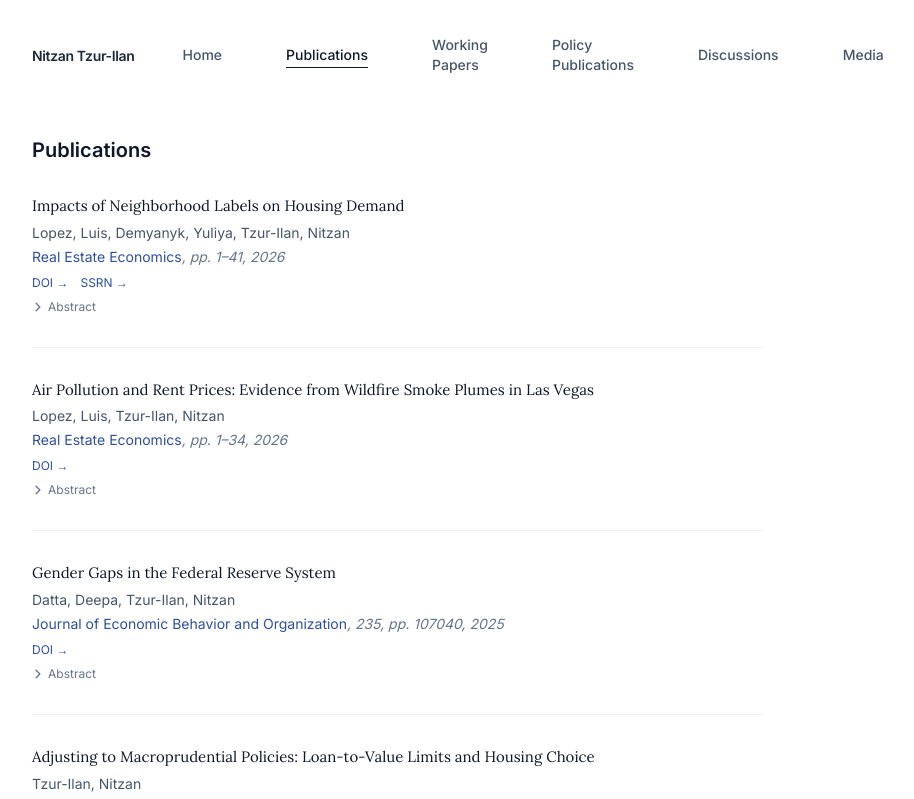
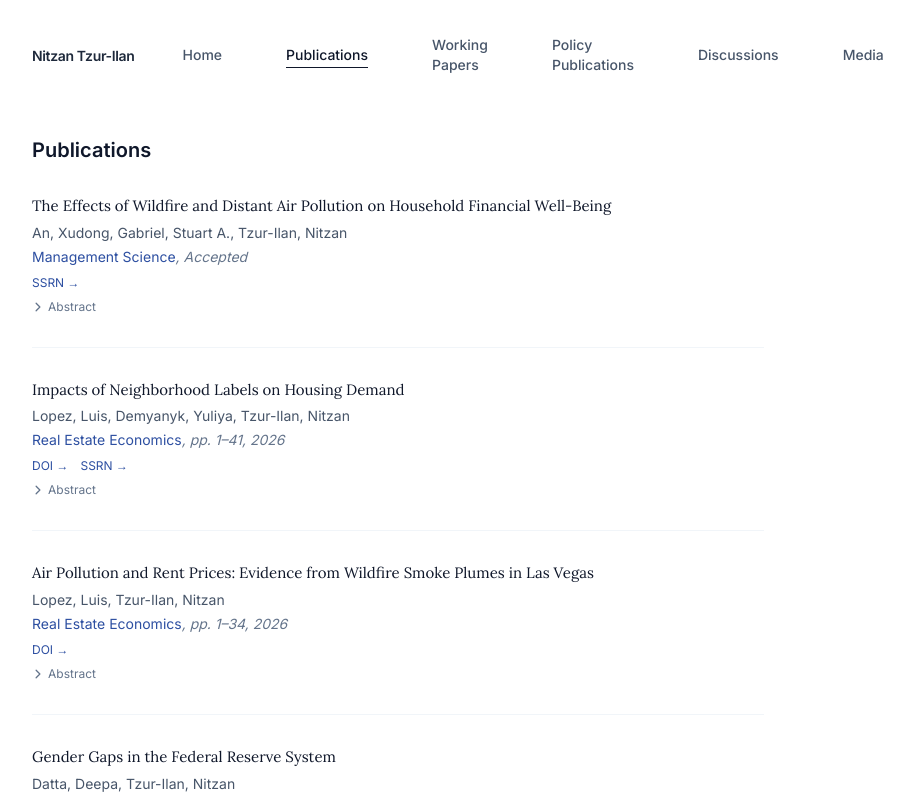
Before and after one commit to nitzantzur/website, a React (Vite) app: page /publications in a window 1280 px wide. Shown: the top 799 px of the page, without its empty margins (242-1156 px from the left). Built offline with nearby package versions, Linux system fonts and the light colour scheme.

Commit message:
Update wildfire paper acceptance at Management Science

```diff
--- a/src/content/publications.json
+++ b/src/content/publications.json
@@ -1,4 +1,24 @@
 [
+  {
+    "id": "wildfires-air-pollution-household-finance",
+    "title": "The Effects of Wildfire and Distant Air Pollution on Household Financial Well-Being",
+    "authors": [
+      "An, Xudong",
+      "Gabriel, Stuart A.",
+      "Tzur-Ilan, Nitzan"
+    ],
+    "journal": "Management Science",
+    "year": 2026,
+    "status": "accepted",
+    "ssrn": "https://papers.ssrn.com/sol3/papers.cfm?abstract_id=4353113",
+    "abstract": "This paper links granular wildfire burn, smoke plume, air pollution, and credit bureau data to study how extreme wildfires and distant air pollution affect household financial health. We find that households exposed to wildfire smoke—even hundreds of miles from the fire—experience significant increases in credit card delinquency and declines in credit scores. Effects are concentrated among lower-income households and in areas with higher pollution sensitivity. The results highlight wildfire smoke as an important channel through which climate risk transmits to household financial distress.",
+    "tags": [
+      "household finance",
+      "environmental economics",
+      "wildfires",
+      "air pollution"
+    ]
+  },
   {
     "id": "neighborhood-labels-housing-demand-2026",
     "title": "Impacts of Neighborhood Labels on Housing Demand",
--- a/src/content/working-papers.json
+++ b/src/content/working-papers.json
@@ -1,16 +1,4 @@
 [
-  {
-    "id": "wildfires-air-pollution-household-finance",
-    "title": "The Effects of Wildfire and Distant Air Pollution on Household Financial Well-Being",
-    "coauthors": ["An, Xudong", "Gabriel, Stuart A."],
-    "date": "2024-01",
-    "abstract": "This paper links granular wildfire burn, smoke plume, air pollution, and credit bureau data to study how extreme wildfires and distant air pollution affect household financial health. We find that households exposed to wildfire smoke—even hundreds of miles from the fire—experience significant increases in credit card delinquency and declines in credit scores. Effects are concentrated among lower-income households and in areas with higher pollution sensitivity. The results highlight wildfire smoke as an important channel through which climate risk transmits to household financial distress.",
-    "ssrn": "https://papers.ssrn.com/sol3/papers.cfm?abstract_id=4353113",
-    "pdf": "",
-    "status": "revise-resubmit",
-    "journal": "Management Science",
-    "tags": ["household finance", "environmental economics", "wildfires", "air pollution"]
-  },
   {
     "id": "automated-underwriting-credit-house-prices",
     "title": "Credit and House Price Effects of Automated Underwriting Adoption",
--- a/src/pages/Publications.tsx
+++ b/src/pages/Publications.tsx
@@ -31,7 +31,7 @@ export default function Publications() {
               </p>
               <p className="text-sm text-slate-500 italic mb-2">
                 <span className="text-brand-600 not-italic">{pub.journal}</span>
-                {formatCitationRest({
+                {pub.status === 'accepted' ? ', Accepted' : formatCitationRest({
                   year: pub.year,
                   volume: pub.volume,
                   issue: pub.issue,
--- a/src/types/content.ts
+++ b/src/types/content.ts
@@ -25,6 +25,7 @@ export interface Publication {
   title: string
   authors: string[]
   journal: string
+  status?: 'accepted'
   year: number
   volume?: string
   issue?: string
```
